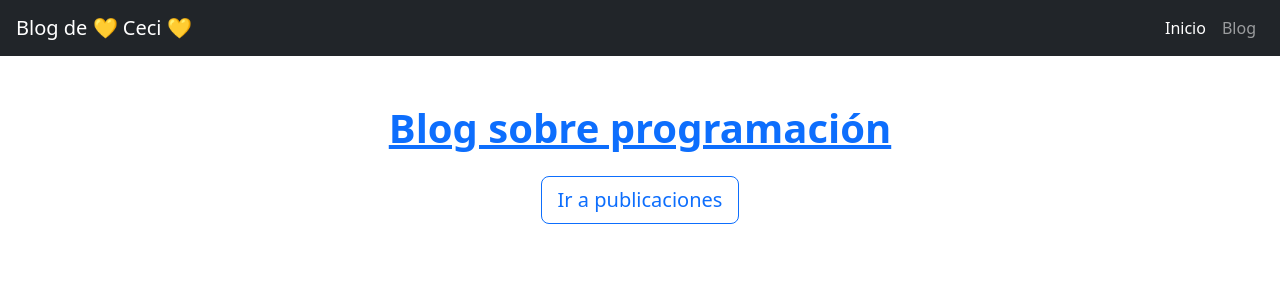
After one commit to CeciliaBPerdomo/BlogDePublicaciones-django, a Django app: page / in a window 1280 px wide. The commit adds this page. Shown: the top 300 px of the page. Run offline with Django 5.2, Linux system fonts and the light colour scheme.

Commit message:
html base

```diff
--- /dev/null
+++ b/blog/templates/blog/base.html
@@ -0,0 +1,47 @@
+<!-- base.html  -->
+<!DOCTYPE html>
+<html lang="es">
+<head>
+    <meta charset="UTF-8">
+    <meta name="viewport" content="width=device-width, initial-scale=1.0">
+    <link href="https://cdn.jsdelivr.net/npm/bootstrap@5.3.5/dist/css/bootstrap.min.css" rel="stylesheet"
+    integrity="sha384-SgOJa3DmI69IUzQ2PVdRZhwQ+dy64/BUtbMJw1MZ8t5HZApcHrRKUc4W0kG879m7" crossorigin="anonymous">
+    <title>Blog | {% block title %}{% endblock %}</title>
+</head>
+<body>
+    <nav class="navbar navbar-expand-lg navbar-dark bg-dark px-3">
+        <a class="navbar-brand" href="/">Blog de 💛 Ceci 💛 </a>
+
+        <!-- Botón hamburguesa -->
+        <button class="navbar-toggler" type="button" data-bs-toggle="collapse" data-bs-target="#menuPrincipal"
+            aria-controls="menuPrincipal" aria-expanded="false" aria-label="Toggle navigation">
+            <span class="navbar-toggler-icon"></span>
+        </button>
+
+        <!-- Menú colapsable -->
+        <div class="collapse navbar-collapse" id="menuPrincipal">
+            <ul class="navbar-nav ms-auto mb-2 mb-lg-0">
+                <li class="nav-item">
+                    <a class="nav-link active" href="/">Inicio</a>
+                </li>
+                <li class="nav-item">
+                    <a class="nav-link" href="/blog/">Blog</a>
+                </li>
+            </ul>
+        </div>
+    </nav>
+
+
+    <div class="container py-5">
+        <h1 class="mb-4 text-center fw-bold" style="color: #0d6efd; text-decoration: underline;">
+            {% block content_title %}{% endblock content_title %}
+        </h1>
+
+        {% block content %}{% endblock content %}
+    </div>
+
+    <script src="https://cdn.jsdelivr.net/npm/bootstrap@5.3.5/dist/js/bootstrap.bundle.min.js"
+        integrity="sha384-k6d4wzSIapyDyv1kpU366/PK5hCdSbCRGRCMv+eplOQJWyd1fbcAu9OCUj5zNLiq"
+        crossorigin="anonymous"></script>
+</body>
+</html>
--- /dev/null
+++ b/blog/templates/blog/index.html
@@ -0,0 +1,14 @@
+<!-- index.html -->
+{% extends "blog/base.html" %}
+
+{% block title %}Inicio{% endblock %}
+
+{% block content_title %}Blog sobre programación{% endblock %}
+
+{% block content %}
+<div class="text-center">
+    <a href="/blog/" class="btn btn-outline-primary btn-lg">
+        Ir a publicaciones
+    </a>
+</div>
+{% endblock %}
--- a/blog/views.py
+++ b/blog/views.py
@@ -2,6 +2,9 @@ from django.shortcuts import render
 from .models import Post
 
 # Create your views here.
+def index(request):
+    return render(request, 'blog/index.html')
+
 def post_list(request):
     post_list = Post.objects.all()
     return render(request, 'blog/post_list.html', context={'posts': post_list})
--- a/proyecto/settings.py
+++ b/proyecto/settings.py
@@ -103,7 +103,7 @@ AUTH_PASSWORD_VALIDATORS = [
 # Internationalization
 # https://docs.djangoproject.com/en/5.2/topics/i18n/
 
-LANGUAGE_CODE = 'en-us'
+LANGUAGE_CODE = 'es'
 
 TIME_ZONE = 'UTC'
 
--- a/proyecto/urls.py
+++ b/proyecto/urls.py
@@ -21,5 +21,6 @@ from blog import views
 
 urlpatterns = [
     path('admin/', admin.site.urls),
+    path('', views.index, name='index'),  # URL para la página de inicio
     path('blog/', views.post_list, name='post_list'),  # URL para la lista de publicaciones
 ]
```
Also changed, not shown: blog/templates/blog/post_list.html (+5 -45 lines), readme.md.
